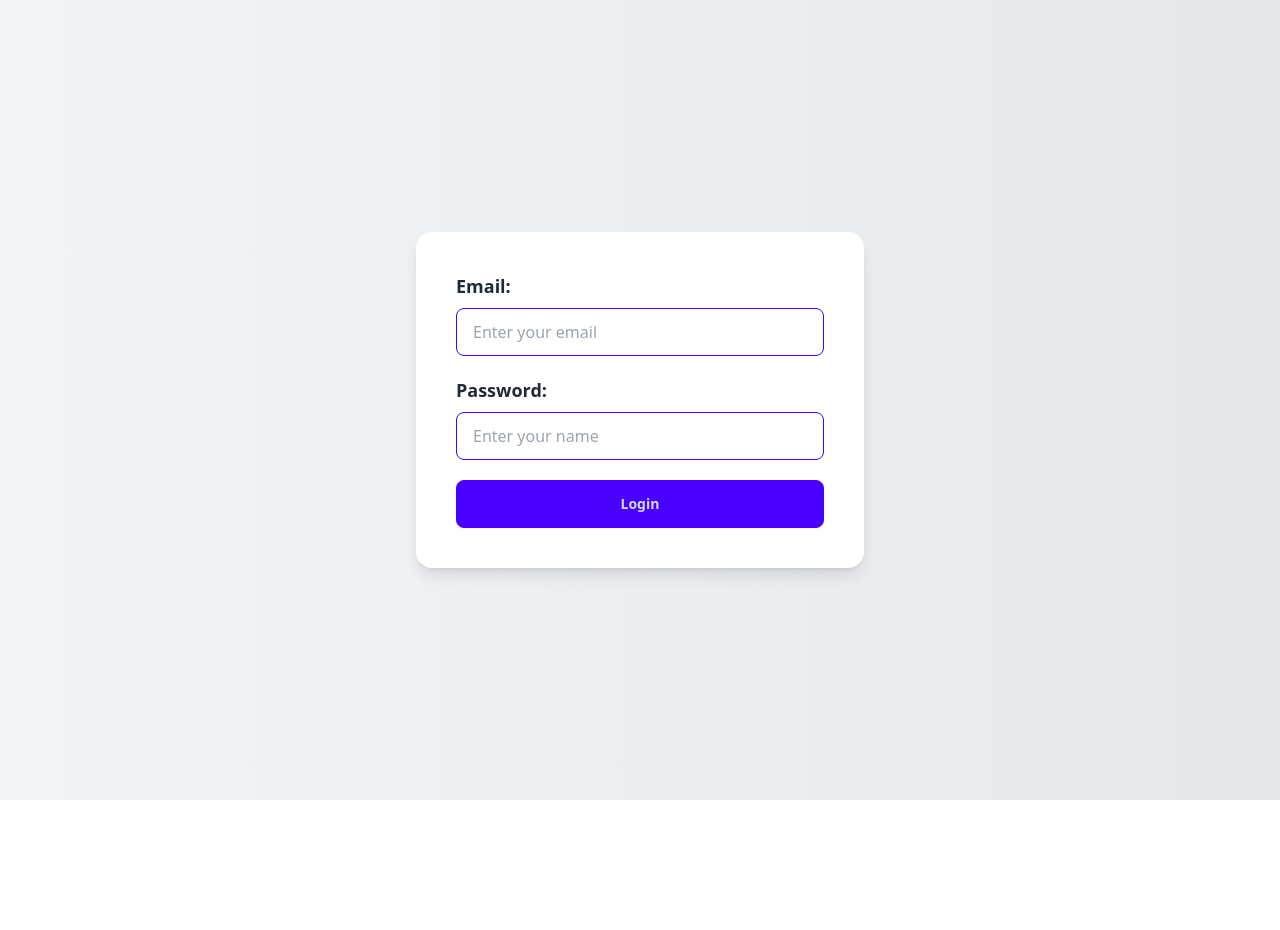
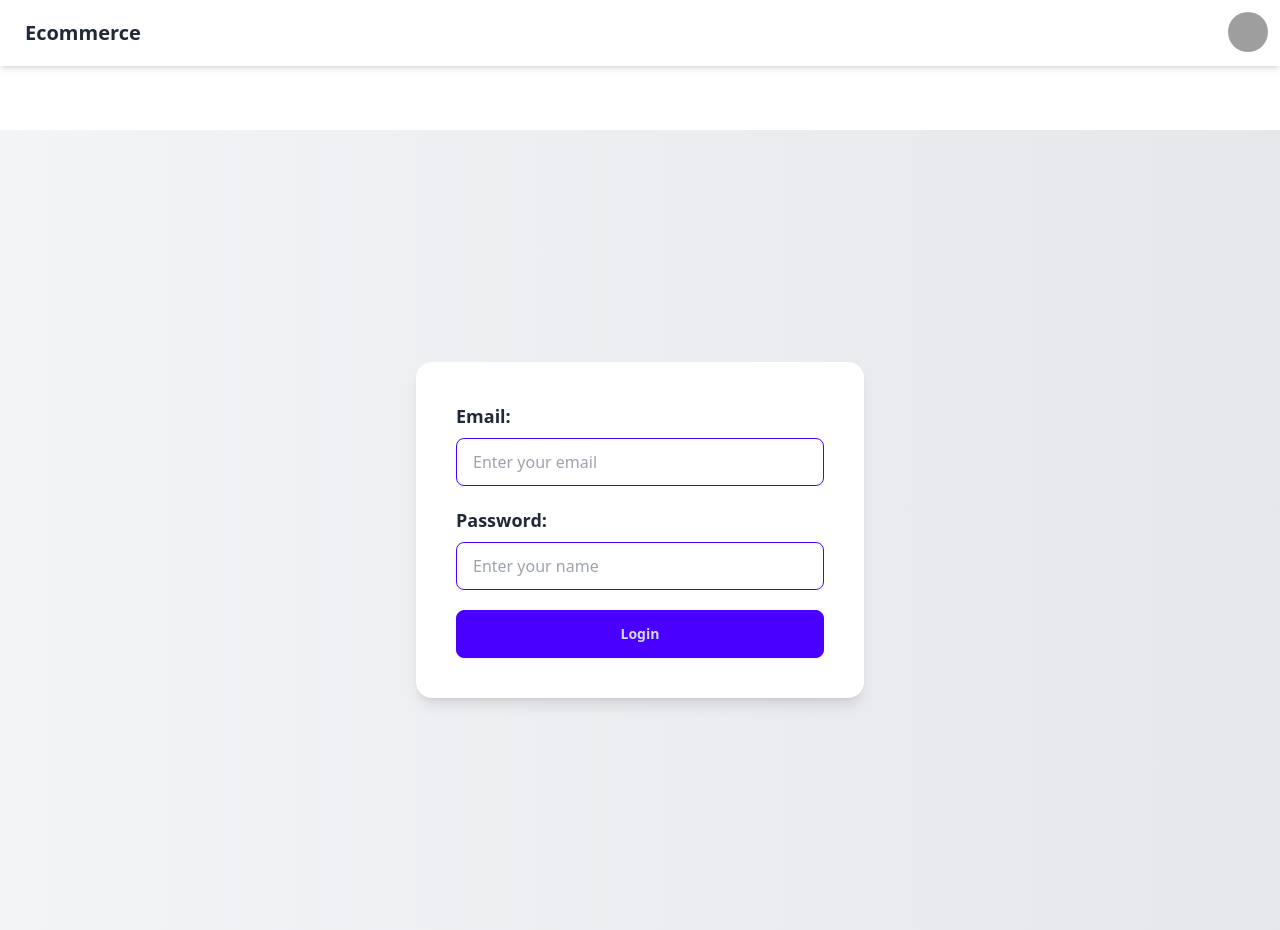
Before and after one commit to dev-ruchi/react-e-store, a React (Vite) app: page /login in a window 1280 px wide. Before the commit the page ends 800 px from the top, so only its background shows below. Built offline with nearby package versions, Linux system fonts and the light colour scheme; grey boxes are pictures that could not be loaded.

Commit message:
Add navbar

```diff
--- a/src/components/Layout.jsx
+++ b/src/components/Layout.jsx
@@ -1,9 +1,11 @@
 import React from "react";
 import { Outlet } from "react-router-dom";
+import Navbar from "./Navbar";
 
 export default function Layout() {
   return (
     <>
+      <Navbar />
       <div className="container mx-auto">
         <Outlet />
       </div>
--- /dev/null
+++ b/src/components/Navbar.jsx
@@ -0,0 +1,49 @@
+import React from "react";
+import { Link } from "react-router-dom";
+
+function Navbar() {
+  return (
+    <div className="navbar bg-base-100 shadow-md mb-16">
+      <div className="container mx-auto">
+          <div className="flex-1">
+            <Link to="/" className="btn btn-ghost text-xl">Ecommerce</Link>
+          </div>
+          <div className="flex-none gap-2">
+            <div className="dropdown dropdown-end">
+              <div
+                tabIndex={0}
+                role="button"
+                className="btn btn-ghost btn-circle avatar"
+              >
+                <div className="w-10 rounded-full">
+                  <img
+                    alt="Tailwind CSS Navbar component"
+                    src="https://img.daisyui.com/images/stock/photo-1534528741775-53994a69daeb.jpg"
+                  />
+                </div>
+              </div>
+              <ul
+                tabIndex={0}
+                className="menu menu-sm dropdown-content bg-base-100 rounded-box z-[1] mt-3 w-52 p-2 shadow"
+              >
+                <li>
+                  <a className="justify-between">
+                    Profile
+                    <span className="badge">New</span>
+                  </a>
+                </li>
+                <li>
+                  <a>Settings</a>
+                </li>
+                <li>
+                  <a>Logout</a>
+                </li>
+              </ul>
+            </div>
+          </div>
+      </div>
+    </div>
+  );
+}
+
+export default Navbar;
```
